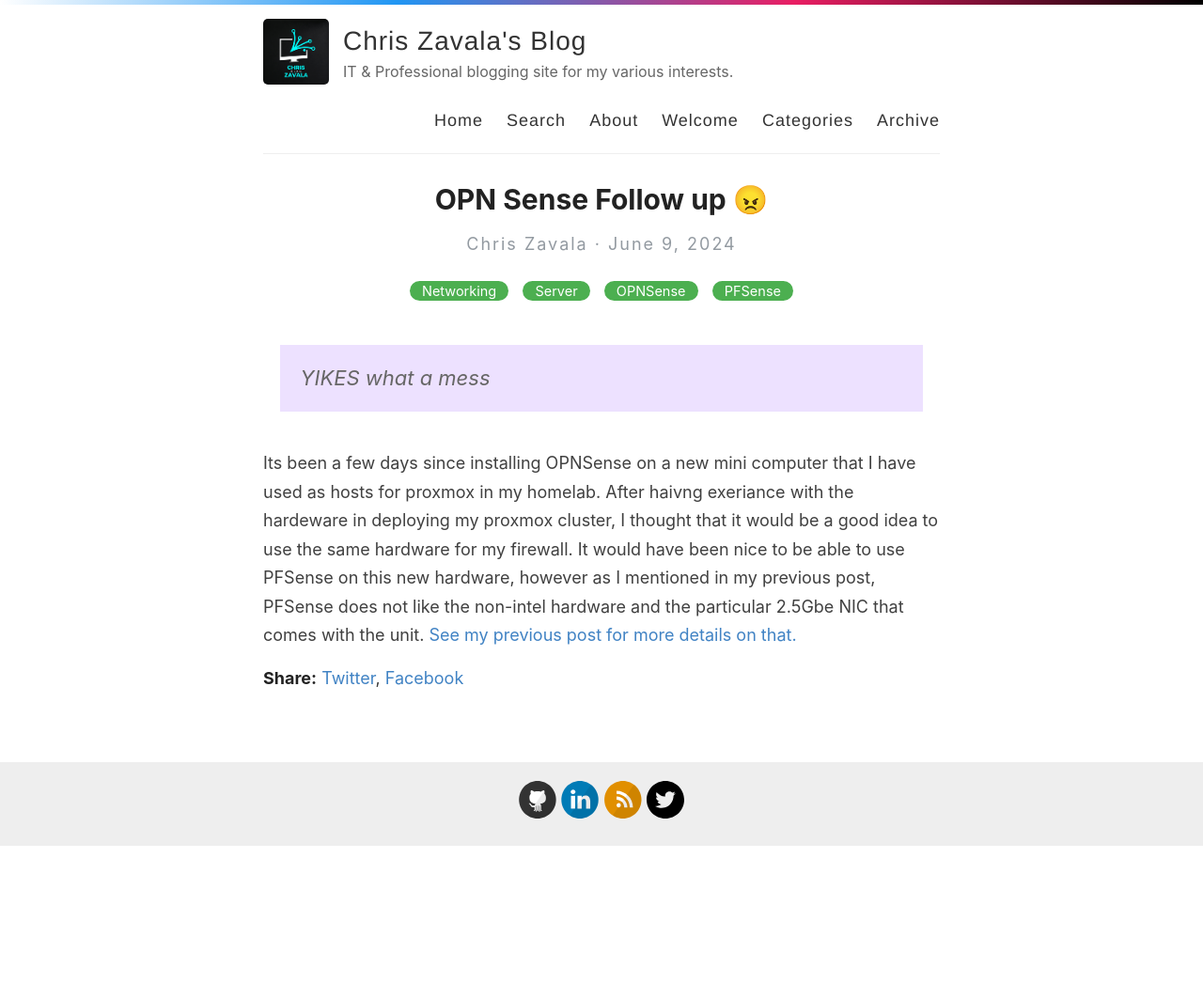
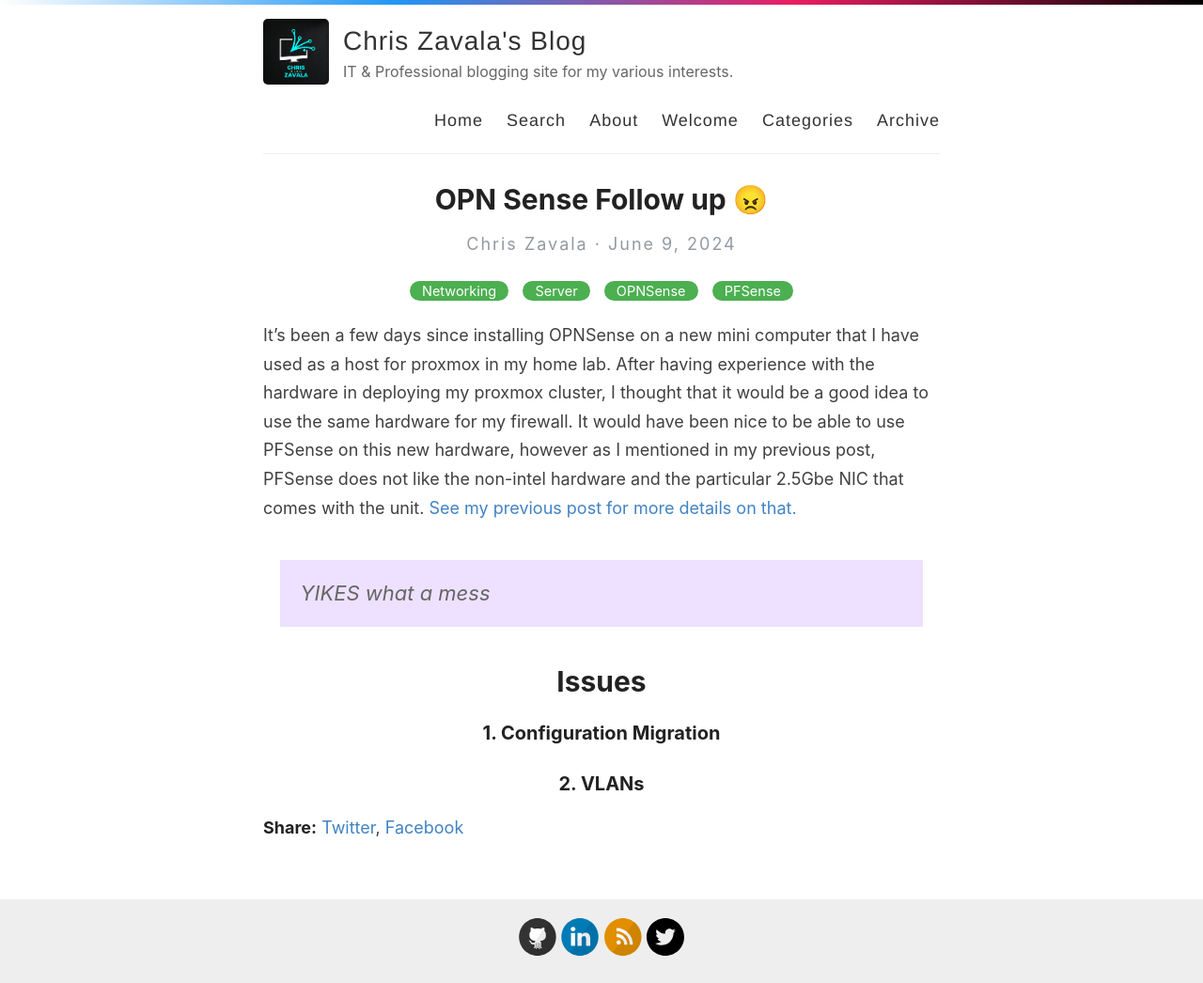
Before and after one commit to zavalalabs/zavalalabs.github.io, a Jekyll site: the page built from _posts/2024-06-09-OPNSense-Followup.md, in a window 1280 px wide. Shown: the whole page at 94% size. Built offline with Jekyll 4.4.1, drawn with Linux system fonts in a browser that asks for light colours; before the commit the page ends 901 px from its top, so only the background shows below that.

Commit message:
Add sections

```diff
--- a/_posts/2024-06-09-OPNSense-Followup.md
+++ b/_posts/2024-06-09-OPNSense-Followup.md
@@ -4,6 +4,13 @@
 categories: [Networking, Server, OPNSense, PFSense]
 ---
 
+It's been a few days since installing OPNSense on a new mini computer that I have used as a host for proxmox in my home lab. After having experience with the hardware in deploying my proxmox cluster, I thought that it would be a good idea to use the same hardware for my firewall. It would have been nice to be able to use PFSense on this new hardware, however as I mentioned in my previous post, PFSense does not like the non-intel hardware and the particular 2.5Gbe NIC that comes with the unit. [See my previous post for more details on that.](https://blog.chriszavala.com/So-Long-PFSense/)
+
 > YIKES what a mess
 
-Its been a few days since installing OPNSense on a new mini computer that I have used as hosts for proxmox in my homelab. After haivng exeriance with the hardeware in deploying my proxmox cluster, I thought that it would be a good idea to use the same hardware for my firewall. It would have been nice to be able to use PFSense on this new hardware, however as I mentioned in my previous post, PFSense does not like the non-intel hardware and the particular 2.5Gbe NIC that comes with the unit. [See my previous post for more details on that.](https://blog.chriszavala.com/So-Long-PFSense/)
+# Issues
+
+### 1. **Configuration Migration**
+
+
+### 2. **VLANs**
```
